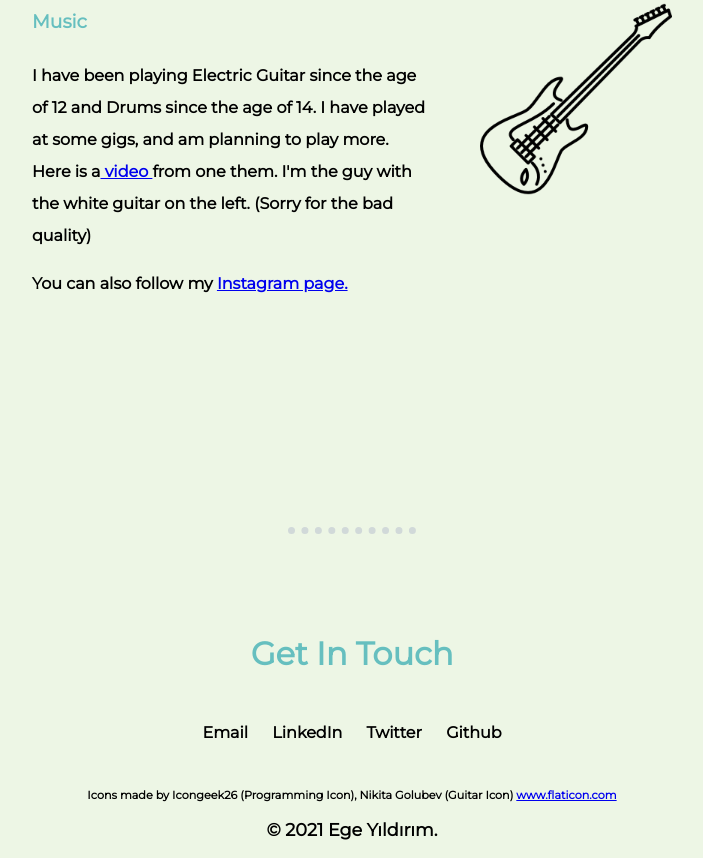
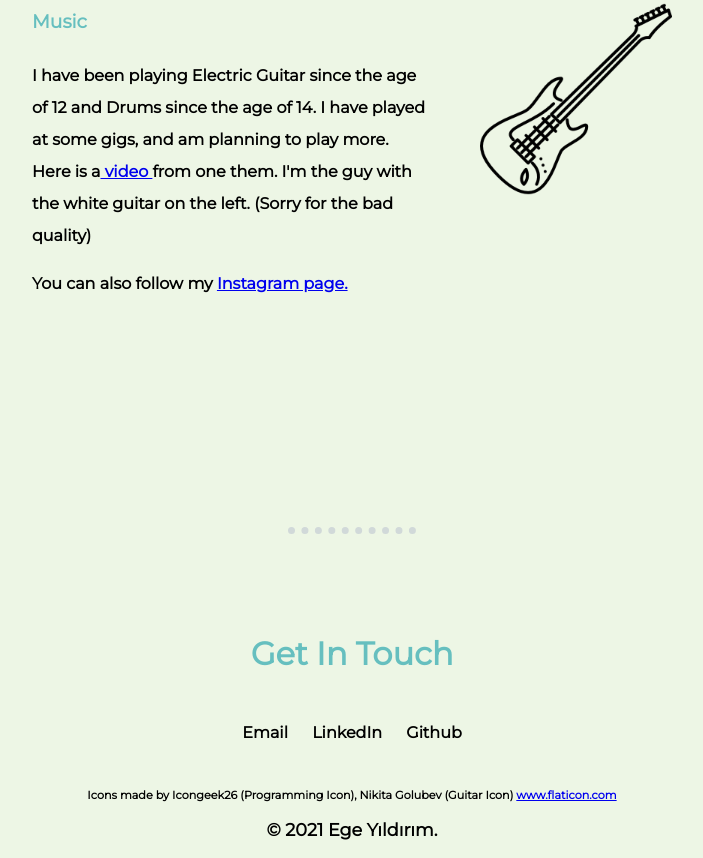
Before and after one commit to egeyil/portfolio-site, a plain HTML site: page index.html in a window 1280 px wide. Shown: the part 2098-2956 px from the top of the page, without its empty margins (288-991 px from the left). Drawn offline with Linux system fonts and the light colour scheme.

Commit message:
removed a link

```diff
--- a/index.html
+++ b/index.html
@@ -53,9 +53,8 @@
   <div class="bottom-container">
     <h2 class="get-in-touch">Get In Touch</h2>
     <p class="contacts">
-      <a class="links"href="mailto:designedby.ege@gmail.com">Email</a>
-      <a class="links"href="https://www.linkedin.com/in/designedbyege">LinkedIn</a>
-      <a class="links"href="https://twitter.com/ege__yildirim">Twitter</a>
+      <a class="links"href="mailto:egeyildirimdevelopment@gmail.com">Email</a>
+      <a class="links"href="https://www.linkedin.com/in/egeyildev/">LinkedIn</a>
       <a class="links"href="https://github.com/egeyil"> Github </a>
     </p>
     <br>
```
